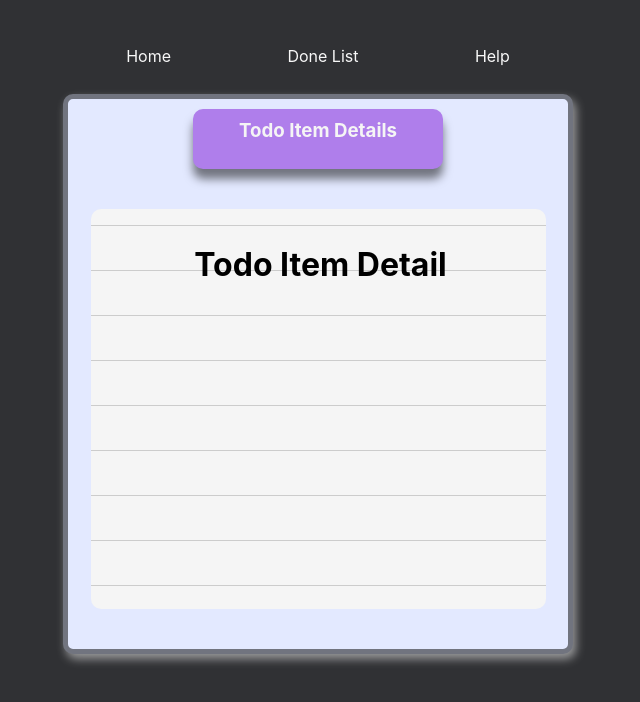
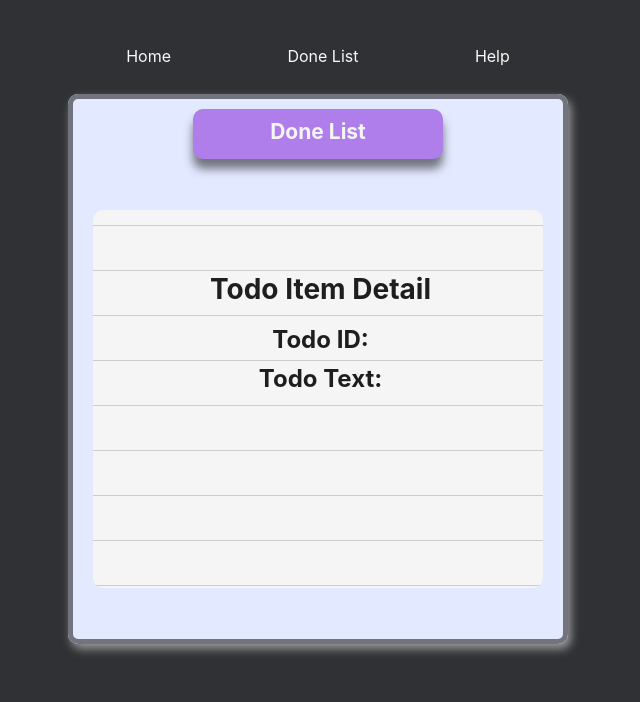
Before and after one commit to mikearcepascual/day11-todo-list, a React (Create React App) app: page /done/1 in a window 1280 px wide. Shown: the top 702 px of the page, without its empty margins (322-962 px from the left). Built offline with nearby package versions, Linux system fonts and the light colour scheme.

Commit message:
refactor: modified DoneItemDetails and style properties

```diff
--- a/src/features/todo/components/DoneItemDetails.js
+++ b/src/features/todo/components/DoneItemDetails.js
@@ -1,24 +1,34 @@
 import { useSelector } from "react-redux"
 import { useParams } from 'react-router-dom'
-
+import '../css/app.css';
+import { Layout } from 'antd';
 const DoneItemDetails = () => {
     const { id } = useParams();
+    const { Content } = Layout;
     const todoItem = useSelector(state => state.todoList.todoList.find(task => task.id === id))
 
     return (
-
-
-        <div className="todoList">
-            <div className="todoListHeader">
-                <h3>Todo Item Details</h3>
-            </div>
-            <div className="todoGroup">
-                <h1>Todo Item Detail</h1>
-                <div>{todoItem?.id}</div>
-                <div>{todoItem?.text}</div>
-            </div>
-        </div>
-
+        // <div className="todoList">
+        //     <div className="todoListHeader">
+        //         <h3>Todo Item Details</h3>
+        //     </div>
+        //     <div className="todoGroup">
+        //         <h1>Todo Item Detail</h1>
+        //         <div>{todoItem?.text}</div>
+        //     </div>
+        // </div>
+        <Layout>
+            <Content className="todoList" >
+                <div className="todoListHeader">
+                    <h2>Done List</h2>
+                </div>
+                <div className="todoGroup">
+                    <h1>Todo Item Detail</h1>
+                    <p id="todo-item-detail"><strong>Todo ID:</strong> {todoItem?.id}</p>
+                    <p id="todo-item-detail"><strong>Todo Text:</strong> {todoItem?.text}</p>
+                </div>
+            </Content>
+        </Layout>
     );
 }
 
--- a/src/features/todo/components/DoneList.js
+++ b/src/features/todo/components/DoneList.js
@@ -10,7 +10,7 @@ const DoneList = () => {
         <Layout>
             <Content className="todoList" >
                 <div className="todoListHeader">
-                    <h2>Done List List</h2>
+                    <h2>Done List</h2>
                 </div>
                 <DoneGroup doneItems={doneItems} />
             </Content>
--- a/src/features/todo/css/app.css
+++ b/src/features/todo/css/app.css
@@ -204,3 +204,13 @@ a:hover::after {
   height: 200px;
   filter: drop-shadow(10px 10px 4px rgba(0, 0, 0, 0.5));
 }
+
+h1{
+  padding-top:28px;
+}
+
+#todo-item-detail{
+  font-size: 24px;
+  padding-bottom:10px;
+  margin:0;
+}
```
